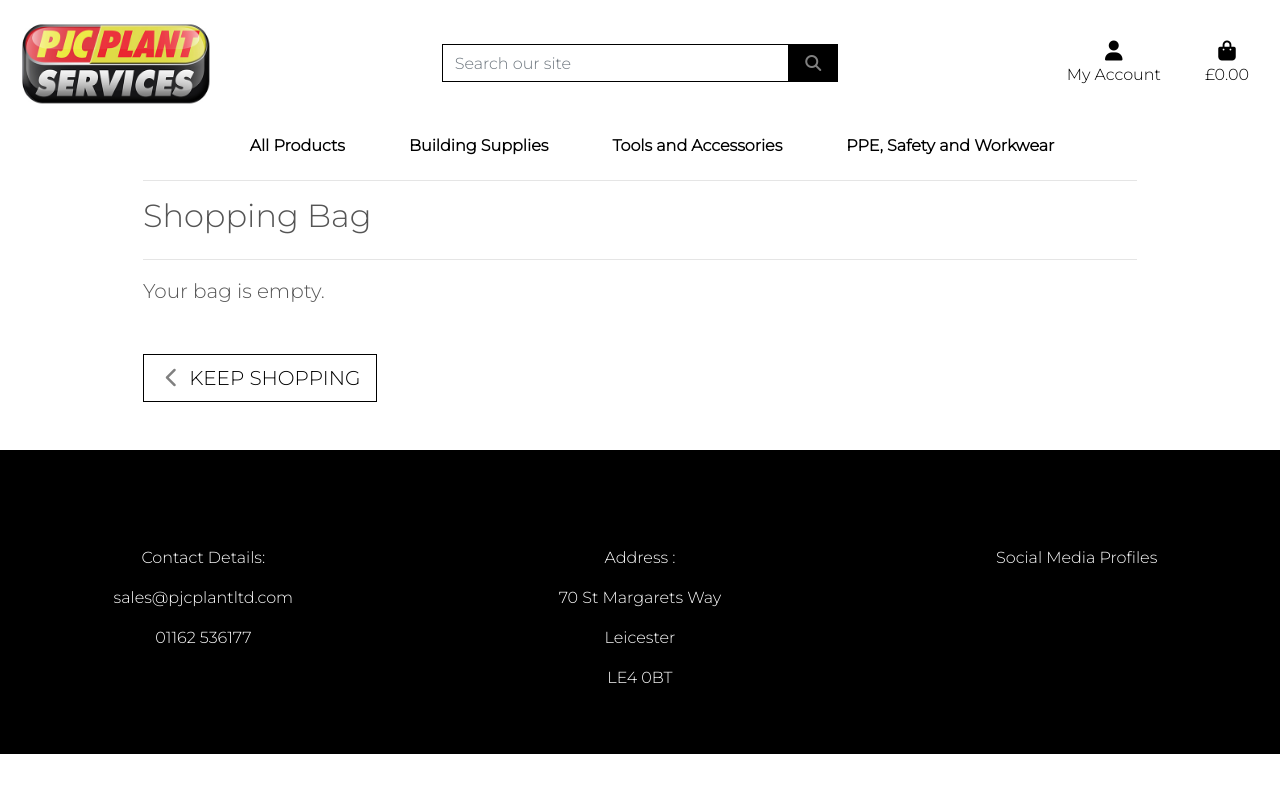
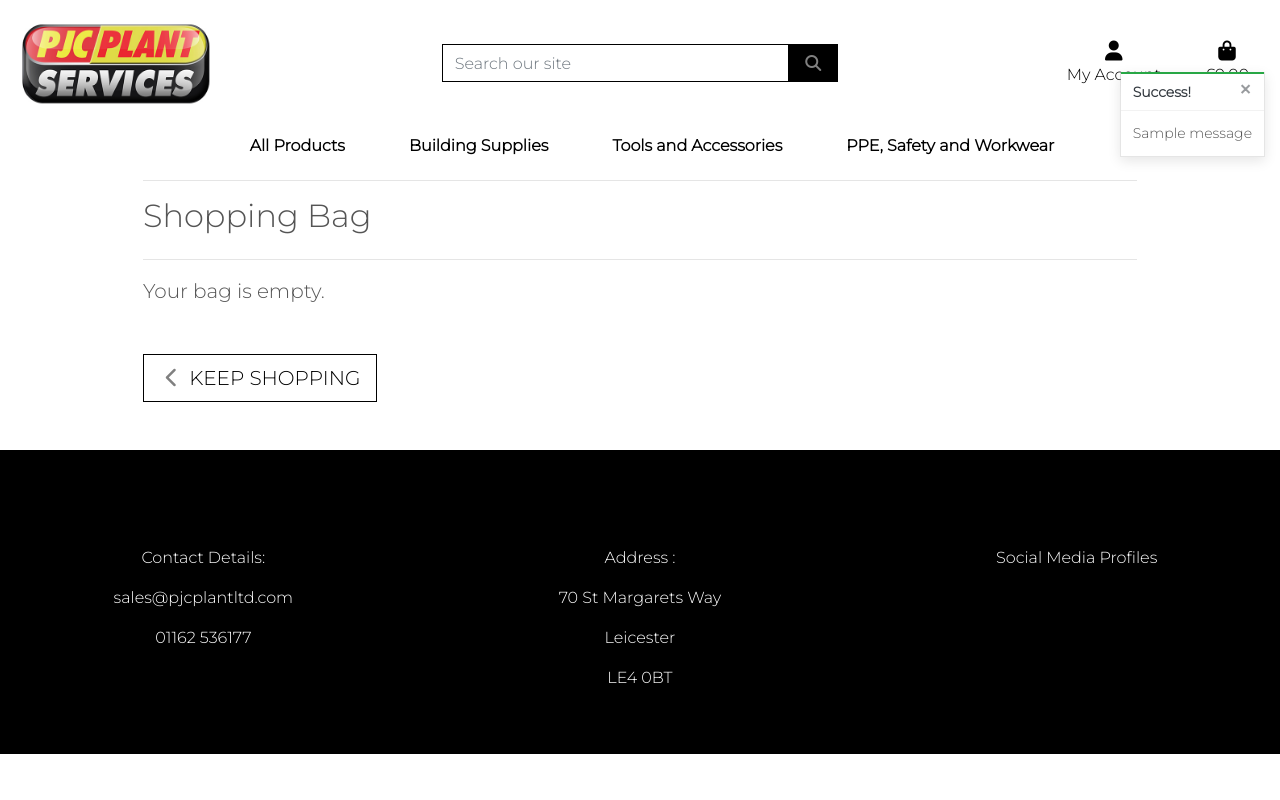
Before and after one commit to MattMoore050783/MS4-PJC-Plant-Services, a Django app: page /bag/ in a window 1280 px wide. Run offline with Django 3.2, Linux system fonts and the light colour scheme; one stand-in notice (Sample message) is shown; some libraries are stand-ins or nearby versions.

Commit message:
added toasts

```diff
--- a/bag/views.py
+++ b/bag/views.py
@@ -1,4 +1,7 @@
 from django.shortcuts import render, redirect, reverse, HttpResponse
+from django.contrib import messages
+
+from products.models import Product
 
 # Create your views here.
 
@@ -11,6 +14,7 @@ def view_bag(request):
 def add_to_bag(request, item_id):
     """ Add a quantity of the specified product to the shopping bag """
 
+    product = Product.objects.get(pk=item_id)
     quantity = int(request.POST.get('quantity'))
     redirect_url = request.POST.get('redirect_url')
     bag = request.session.get('bag', {})
@@ -19,6 +23,7 @@ def add_to_bag(request, item_id):
         bag[item_id] += quantity
     else:
         bag[item_id] = quantity
+        messages.success(request, f'Added {product.name} to your bag')
 
     request.session['bag'] = bag
     return redirect(redirect_url)
--- a/pjc_plant_services_ms4/settings.py
+++ b/pjc_plant_services_ms4/settings.py
@@ -79,6 +79,8 @@ TEMPLATES = [
     },
 ]
 
+MESSAGE_STORAGE = 'django.contrib.messages.storage.session.SessionStorage'
+
 AUTHENTICATION_BACKENDS = [
     # Needed to login by username in Django admin, regardless of `allauth`
     'django.contrib.auth.backends.ModelBackend',
--- a/static/css/base.css
+++ b/static/css/base.css
@@ -98,6 +98,23 @@ a.category-badge > span.badge:hover {
     color:  white  ;
 }
 
+/* ------------------------------- bootstrap toasts */
+
+.message-container {
+    position: fixed;
+    top: 72px;
+    right: 15px;
+    z-index: 99999999999;
+}
+
+.custom-toast {
+    overflow: visible;
+}
+
+.toast-capper {
+    height: 2px;
+}
+
 /* -------------------------------- Media Queries */
 
 /* Slightly larger container on xl screens */
--- a/templates/base.html
+++ b/templates/base.html
@@ -108,7 +108,21 @@
     </header>
 
     {% if messages %}
-        <div class="message-container"></div>
+        <div class="message-container">
+            {% for message in messages %}
+                {% with message.level as level %}
+                    {% if level == 40 %}
+                        {% include 'includes/toasts/toast_error.html' %}
+                    {% elif level == 30 %}
+                        {% include 'includes/toasts/toast_warning.html' %}
+                    {% elif level == 25 %}
+                        {% include 'includes/toasts/toast_success.html' %}
+                    {% else %}
+                        {% include 'includes/toasts/toast_info.html' %}
+                    {% endif %}
+                {% endwith %}
+            {% endfor %}
+        </div>
     {% endif %}
 
     {% block page_header %}
@@ -118,6 +132,9 @@
     {% endblock %}
 
     {% block postloadjs %}
+    <script type="text/javascript">
+        $('.toast').toast('show');
+    </script>
     {% endblock %}
 
 
--- /dev/null
+++ b/templates/includes/toasts/toast_success.html
@@ -0,0 +1,13 @@
+<div class="toast custom-toast rounded-0 border-top-0" data-autohide="false">
+    <div class="arrow-up arrow-success"></div>
+    <div class="w-100 toast-capper bg-success"></div>
+    <div class="toast-header bg-white text-dark">
+        <strong class="mr-auto">Success!</strong>
+        <button type="button" class="ml-2 mb-1 close text-dark" data-dismiss="toast" aria-label="Close">
+            <span aria-hidden="true">&times;</span>
+        </button>
+    </div>
+    <div class="toast-body bg-white">
+        {{ message }}
+    </div>
+</div>
```
Also changed, not shown: templates/includes/toasts/toast_error.html (added, +13 -0 lines), templates/includes/toasts/toast_info.html (added, +13 -0 lines), templates/includes/toasts/toast_warning.html (added, +13 -0 lines), db.sqlite3.
